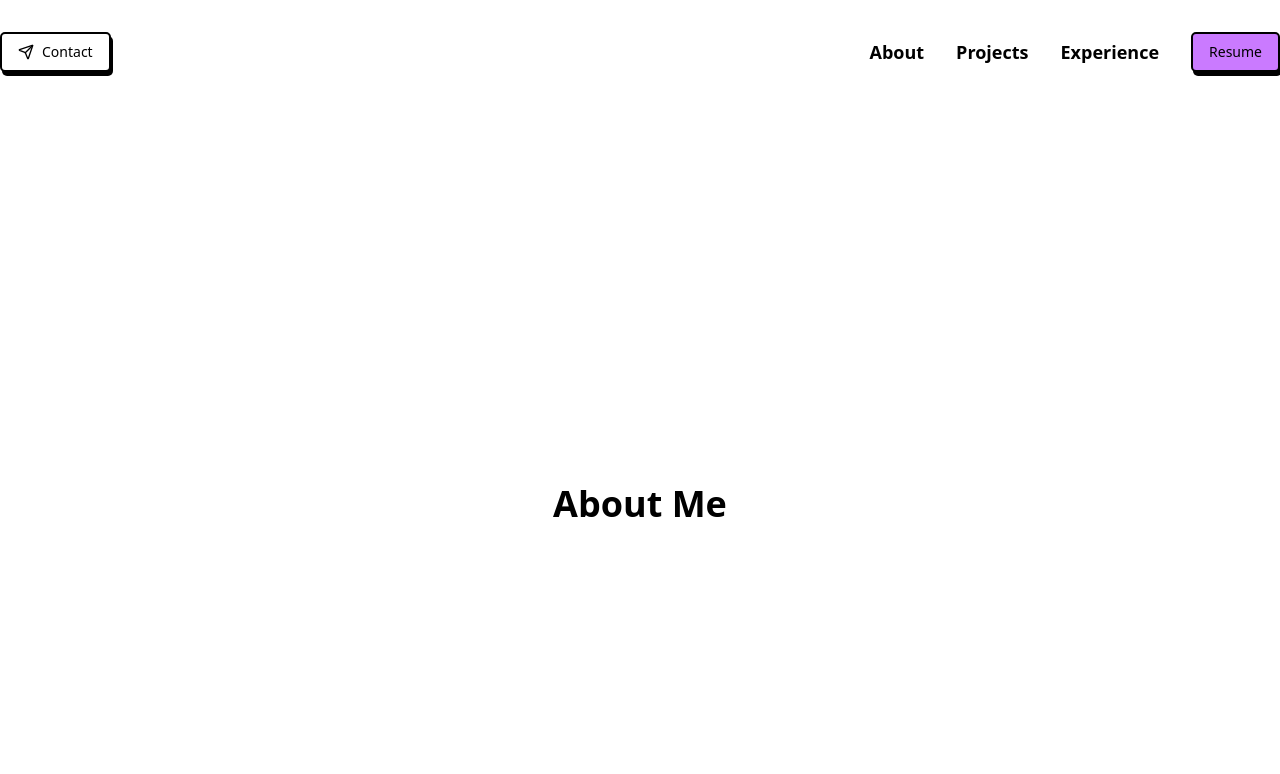
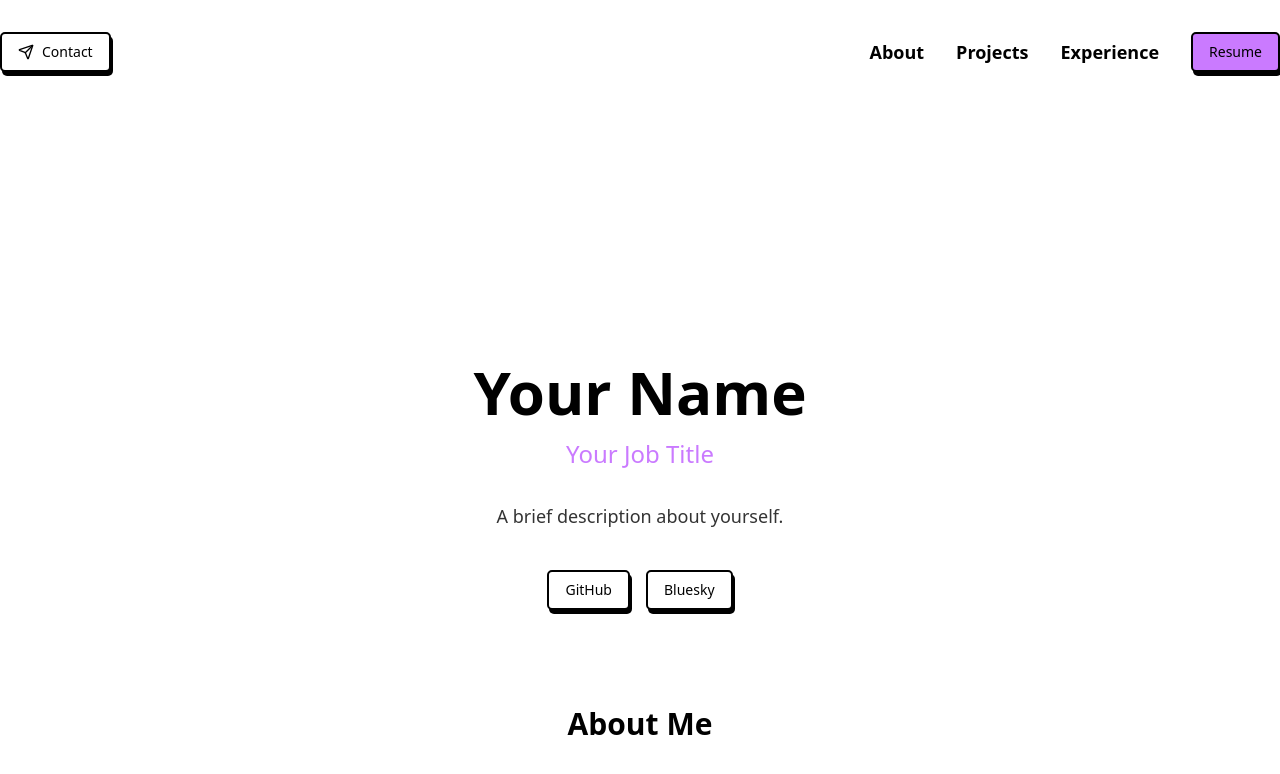
Before and after one commit to Eysteinn-Orn/portfolio, a Next.js app: page /about in a window 1280 px wide. Shown: the top 774 px of the page. Built offline with nearby package versions, Linux system fonts and the light colour scheme.

Commit message:
feat: add Hero component for enhanced About page layout and functionality

```diff
--- a/src/app/about/page.tsx
+++ b/src/app/about/page.tsx
@@ -1,7 +1,16 @@
+import Hero from "@/components/hero";
+
 export default function AboutPage() {
   return (
     <main className="flex min-h-screen flex-col items-center justify-center p-24">
-      <h1 className="text-4xl font-bold">About Me</h1>
+      <Hero
+        name="Your Name" // Replace with actual name
+        jobTitle="Your Job Title" // Replace with actual job title
+        description="A brief description about yourself." // Replace with actual description
+        githubUrl="https://github.com/yourusername" // Replace with your GitHub URL
+        blueskyUrl="https://bsky.app/profile/yourusername.bsky.social" // Replace with your Bluesky URL
+      />
+      <h1 className="text-3xl font-bold">About Me</h1>
     </main>
   );
 }
--- /dev/null
+++ b/src/components/hero.tsx
@@ -0,0 +1,45 @@
+import Link from 'next/link';
+import { Button } from '@/components/ui/button'; // Assuming you might want to style links as buttons
+
+interface HeroProps {
+  name: string;
+  jobTitle: string;
+  description: string;
+  githubUrl: string;
+  blueskyUrl: string;
+}
+
+export default function Hero({ name, jobTitle, description, githubUrl, blueskyUrl }: HeroProps) {
+  return (
+    <section className="container mx-auto py-16 md:py-24 text-center">
+      <h1 className="text-4xl md:text-6xl font-bold mb-4">{name}</h1>
+      <h2 className="text-xl md:text-2xl text-main mb-8">{jobTitle}</h2>
+      <p className="max-w-2xl mx-auto mb-10 text-lg text-foreground/80">
+        {description}
+      </p>
+      <div className="flex justify-center gap-4">
+        <Button asChild variant="neutral">
+          <Link href={githubUrl} target="_blank" rel="noopener noreferrer">
+            GitHub
+          </Link>
+        </Button>
+        <Button asChild variant="neutral">
+          <Link href={blueskyUrl} target="_blank" rel="noopener noreferrer">
+            Bluesky
+          </Link>
+        </Button>
+      </div>
+    </section>
+  );
+}
+
+// Example usage (you would typically use this in a page component):
+/*
+<Hero
+  name="Your Name"
+  jobTitle="Your Job Title / Role"
+  description="A brief and engaging description of about 20 words, highlighting key skills or what you do."
+  githubUrl="https://github.com/yourusername"
+  blueskyUrl="https://bsky.app/profile/yourusername.bsky.social"
+/>
+*/
```
